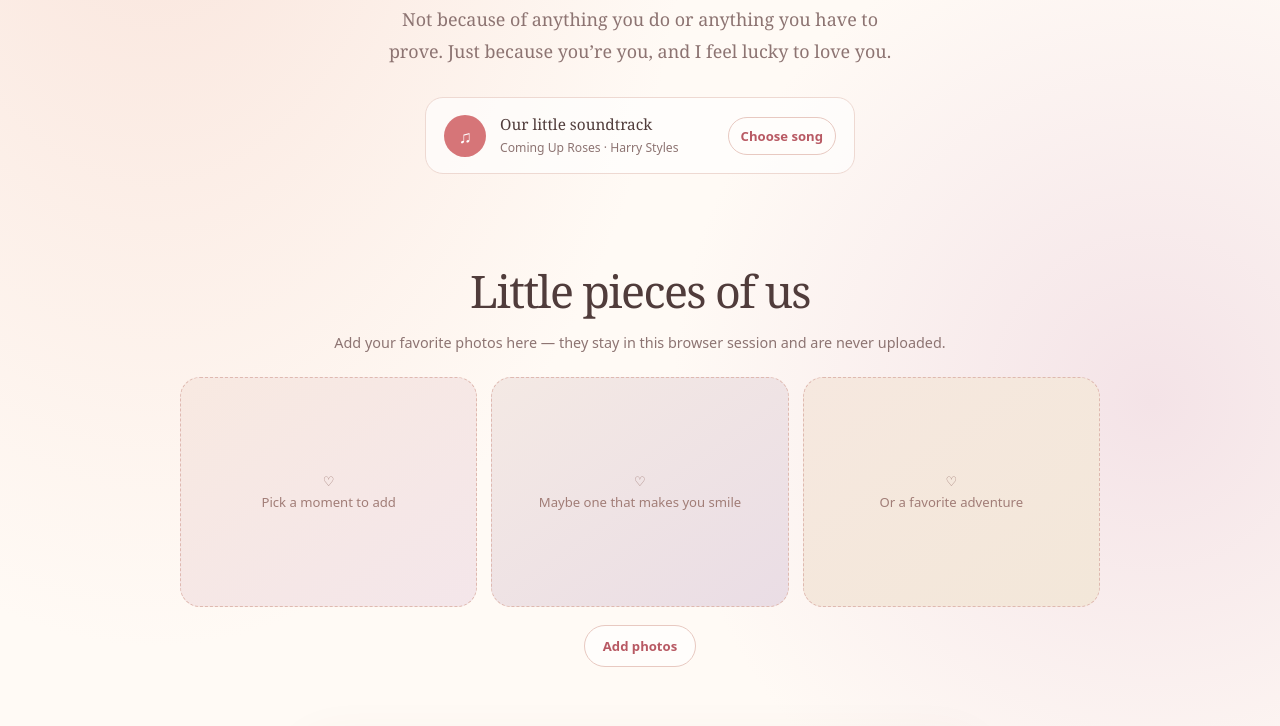
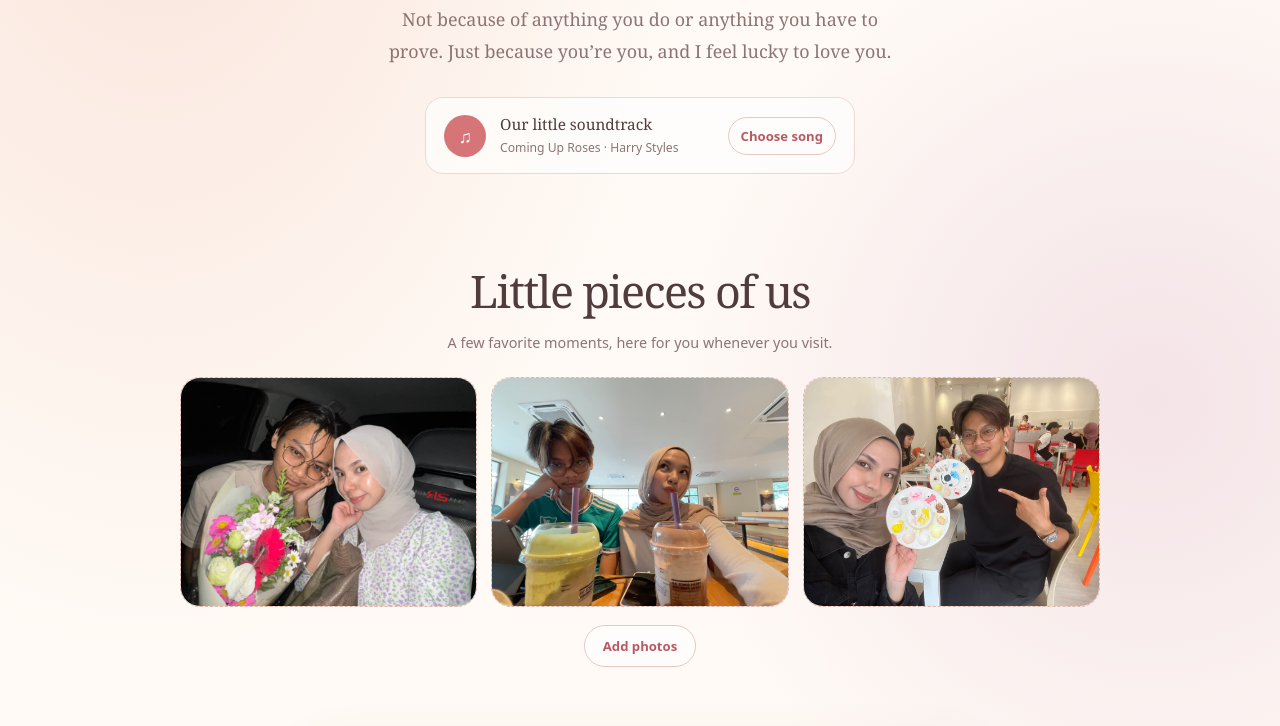
Before and after one commit to miraihanah/a-little-note, a plain HTML site: page index.html in a window 1280 px wide. Shown: the part 390-1116 px from the top of the page. Drawn offline with Linux system fonts and the light colour scheme.

Commit message:
Add photos to love note website
Co-authored-by: Copilot App <223556219+Copilot@users.noreply.github.com>

```diff
--- a/index.html
+++ b/index.html
@@ -290,12 +290,12 @@
     <section aria-labelledby="gallery-title">
       <div class="section-heading">
         <h2 id="gallery-title">Little pieces of us</h2>
-        <p>Add your favorite photos here — they stay in this browser session and are never uploaded.</p>
+        <p>A few favorite moments, here for you whenever you visit.</p>
       </div>
       <div class="gallery" id="gallery">
-        <div class="photo"><span>♡<br>Pick a moment to add</span></div>
-        <div class="photo"><span>♡<br>Maybe one that makes you smile</span></div>
-        <div class="photo"><span>♡<br>Or a favorite adventure</span></div>
+        <div class="photo"><img src="images/memory-1.jpeg" alt="A favorite photo"></div>
+        <div class="photo"><img src="images/memory-2.jpeg" alt="A favorite photo"></div>
+        <div class="photo"><img src="images/memory-3.jpeg" alt="A favorite photo"></div>
       </div>
       <label class="upload">
         Add photos
```
Also changed, not shown: images/memory-1.jpeg (added), images/memory-2.jpeg (added), images/memory-3.jpeg (added).
